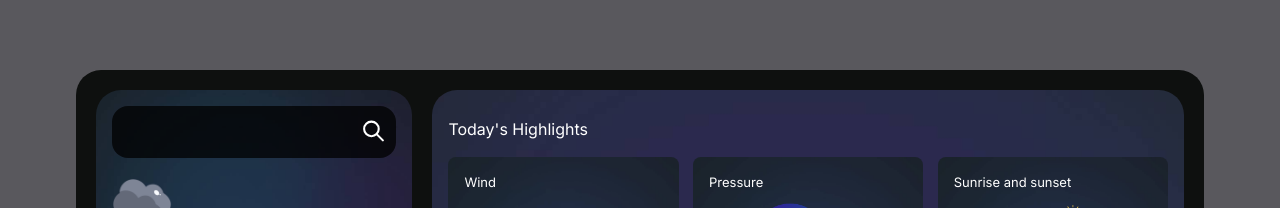
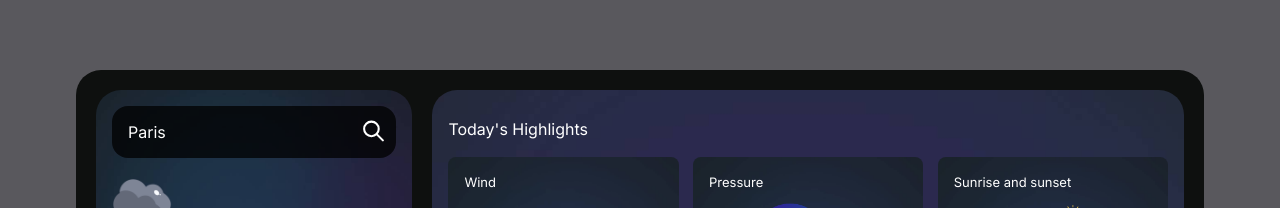
Before and after one commit to WebDevJS2022/WebDevJS2022.github.io-Forecast, a Vue app: page / in a window 1280 px wide. Shown: the top 208 px of the page. Built offline with nearby package versions, Linux system fonts and the light colour scheme; no server answers.

Commit message:
Получаем данные о погоде с сервера

```diff
--- a/src/App.vue
+++ b/src/App.vue
@@ -1,6 +1,19 @@
 <script setup>
+import { ref, onMounted } from 'vue' // для создания функции - реактивность
+import { API_KEY, BASE_URL } from './constants'
 import Highlights from './components/Highlights.vue';
 import WeatherSummary from './components/WeatherSummary.vue'
+
+const city = ref('Paris')
+const weatherInfo = ref(null)
+
+function getWeather() {
+  fetch(`${BASE_URL}?q=${city.value}&appid=${API_KEY}`)
+    .then((response) => response.json())
+    .then((data) => weatherInfo.value = data)
+}
+
+onMounted(getWeather)
 </script>
 
 <template>
@@ -12,7 +25,12 @@ import WeatherSummary from './components/WeatherSummary.vue'
               <section class="section section-left">
                 <div class="info">
                   <div class="city-inner">
-                    <input type="text" class="search">
+                    <input
+                    v-model="city"
+                    type="text"
+                    class="search"
+                    @keyup.enter="getWeather"
+                    >
                   </div>
                   <WeatherSummary />
                 </div>
```
